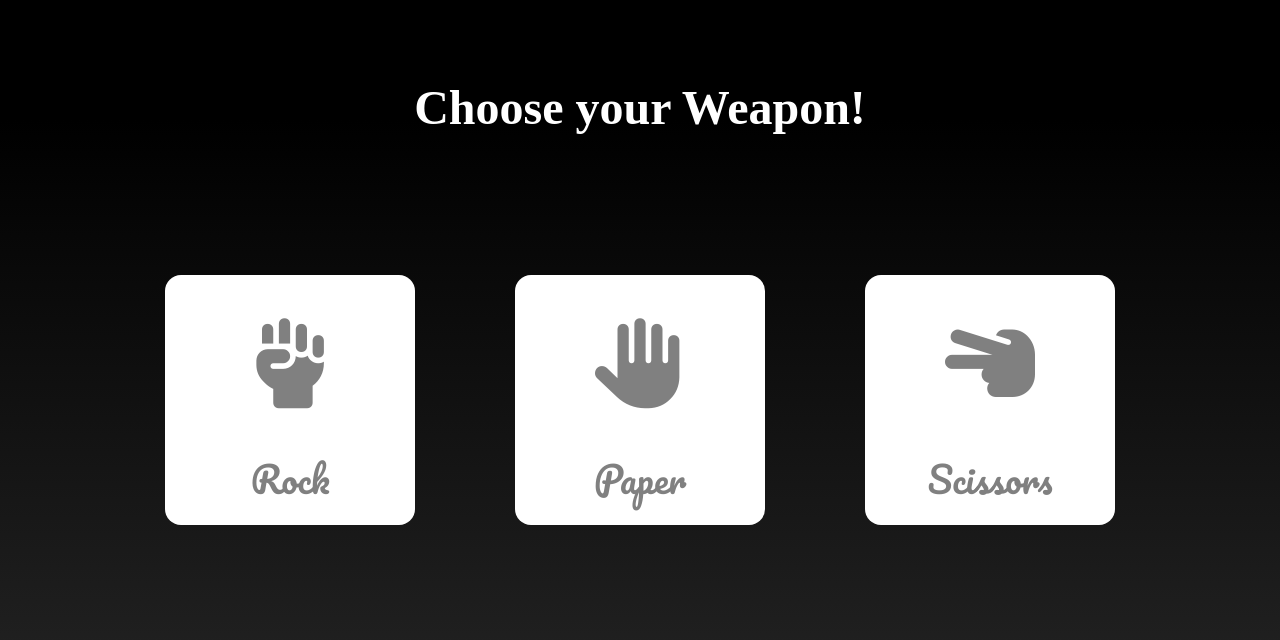
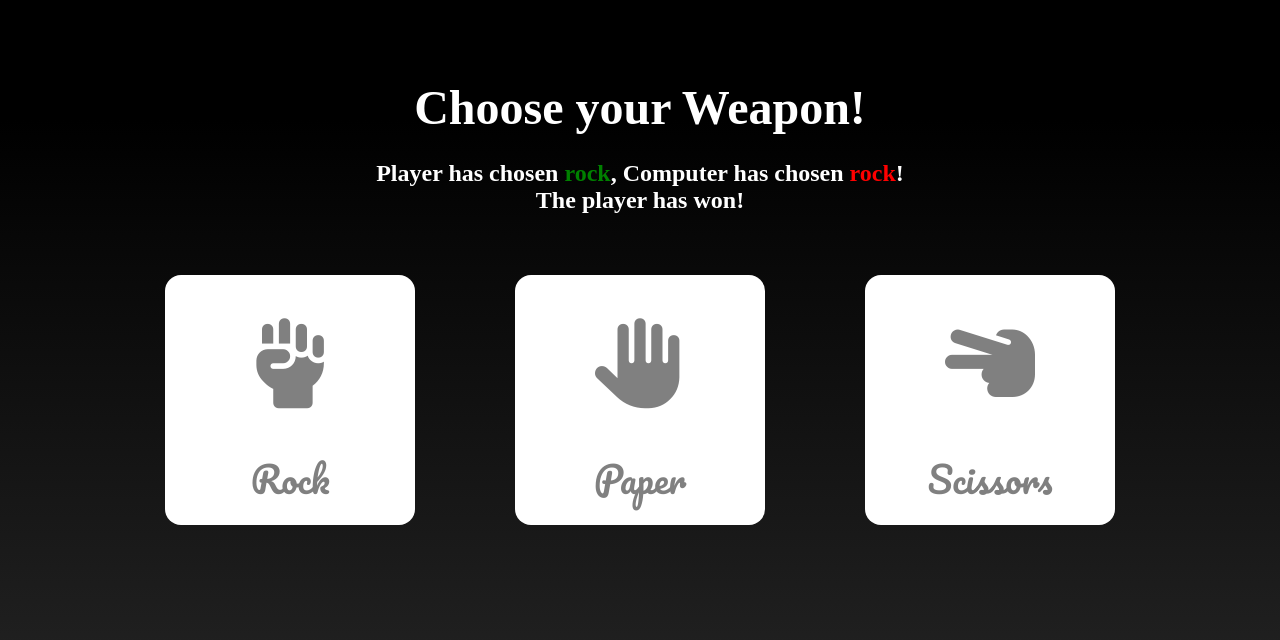
Before and after one commit to Krispie7/rock-paper-scissors, a plain HTML site: page index.html in a window 1280 px wide. Both pictures are taken after a click on the element "Rock". Drawn offline with Linux system fonts and the light colour scheme.

Commit message:
added results displayed on ui

```diff
--- a/index.html
+++ b/index.html
@@ -13,6 +13,9 @@
 </head>
 <body>
     <h1>Choose your Weapon!</h1>
+
+    <h2 id="results"></h2>
+
     <div id="container">
         <div class="choiceContainer" id="rock">
             Rock
--- a/script.js
+++ b/script.js
@@ -1,6 +1,9 @@
 let winner
 let choice_list=["rock", "paper", "scissors"];
 let bestOf5 = 0
+const results=document.getElementById("results")
+
+
 function getComputerChoice(){
     let choice=choice_list[Math.floor(Math.random()*2.999999)];
     return choice;
@@ -44,8 +47,14 @@ function playRound(playerSelection, computerSelection){
             winner="computer"
         }
     }
-    console.log("player: "+playerSelection + " Computer: "+
-    computerSelection+" Winner: "+winner)
+    if (winner!="tie"){
+        results.innerHTML="Player has chosen <span style='color:green;'>"+playerSelection + "</span>, Computer has chosen <span style='color:red;'>" +
+        computerSelection+ "</span>!<br>The <strong>" + winner + "</strong> has won!"
+    }
+    else{
+        results.innerHTML="Player has chosen <span style='color:green;'>"+playerSelection + "</span>, Computer has chosen <span style='color:red;'>" +
+        computerSelection+ "</span>!<br>It is a <strong>Tie</strong>!"
+    }
     return winner;
 }
 const rock = document.getElementById("rock");
--- a/styles.css
+++ b/styles.css
@@ -8,7 +8,7 @@ body{
     height:100vh;
     width:100vw;
     background: linear-gradient(black 15%, rgb(41, 41, 41) );
-    padding:5rem
+    padding:5rem;
 }
 
 h1{
@@ -16,6 +16,11 @@ h1{
     text-align: center;
     height: 5rem;
     font-size: 48px;
+}
+
+#results{
+    color:white;
+    text-align: center;
 }
 
 #container{
```
